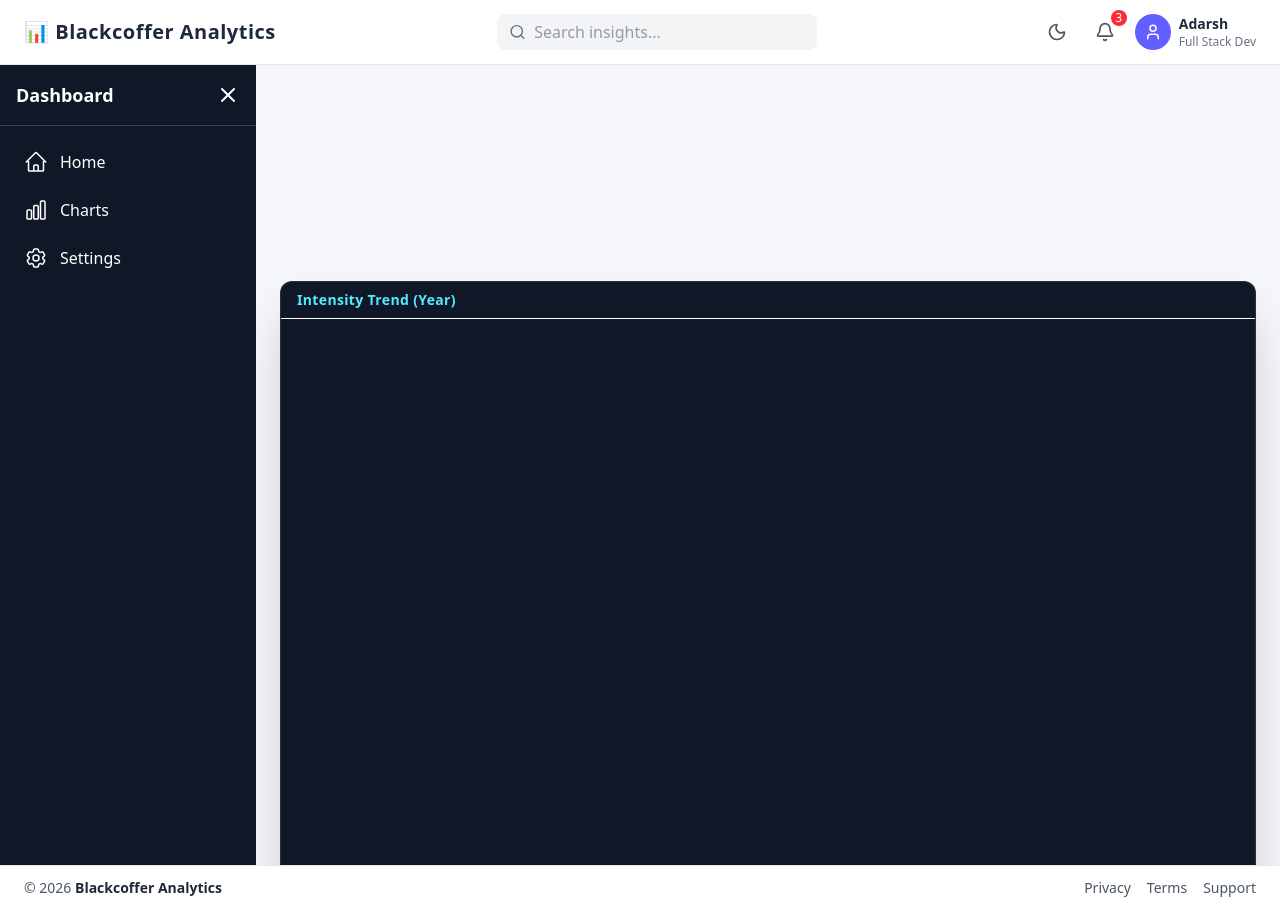
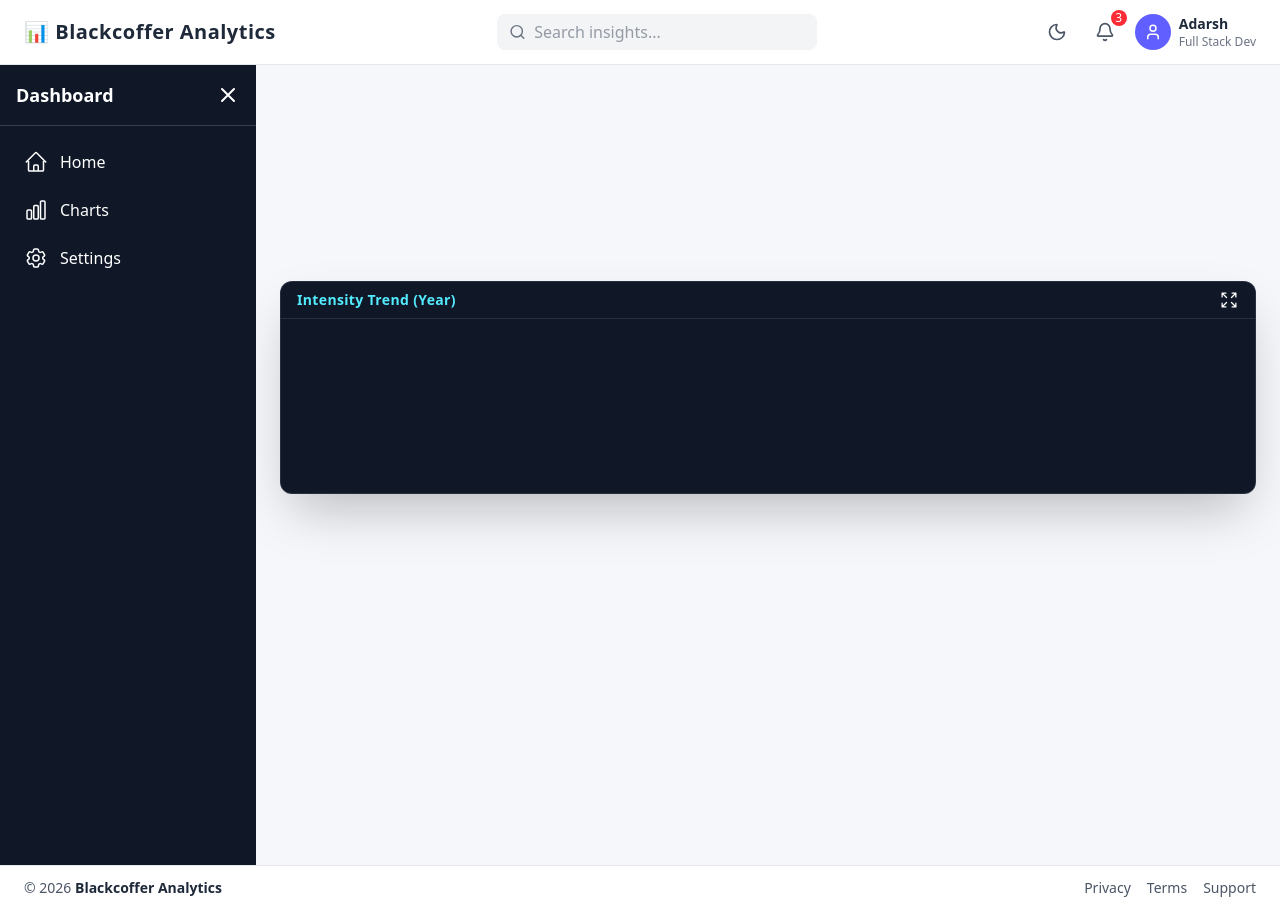
Before and after one commit to Adarshpandey80/New-Frontend, a React (Vite) app in the folder Client/: page / in a window 1280 px wide. Built offline with nearby package versions, Linux system fonts and the light colour scheme; no server answers.

Commit message:
update chartCard CSS

```diff
--- a/Client/src/layout/ChartCard.jsx
+++ b/Client/src/layout/ChartCard.jsx
@@ -1,21 +1,22 @@
 import { motion } from "framer-motion";
 
-export default function ChartCard({ title, children }) {
+export default function ChartCard({ title, action, children }) {
   return (
     <motion.div
-      whileHover={{ scale: 1.02 }}
+      whileHover={{ scale: 1.01 }}
       transition={{ type: "spring", stiffness: 120 }}
-      className="relative bg-gray-900 from-[#0f172a] to-[#020617] rounded-xl shadow-2xl border border-white/10 backdrop-blur-xl overflow-hidden"
+      className="relative bg-gray-900 rounded-xl shadow-2xl border border-white/10 backdrop-blur-xl overflow-hidden flex flex-col h-full"
     >
       {/* Header */}
-      <div className="flex justify-between items-center px-4 py-2 border-b border-white">
+      <div className="flex justify-between items-center px-4 py-2 border-b border-white/10 shrink-0">
         <h3 className="text-cyan-300 font-semibold tracking-wide text-sm">
           {title}
         </h3>
+        {action}
       </div>
 
       {/* Chart container */}
-      <div className="h-150  ">
+      <div className="flex-1 min-h-0 p-3">
         {children}
       </div>
     </motion.div>
```
